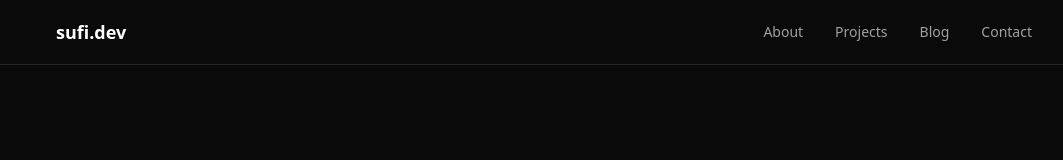
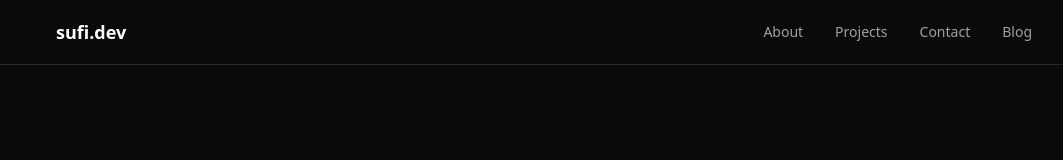
Before and after one commit to Sufiaqilah/my-portfolio, a Next.js app: page / in a window 1280 px wide. Shown: the top 160 px of the page, without its empty margins (96-1159 px from the left). Built offline with nearby package versions, Linux system fonts and the light colour scheme.

Commit message:
change sidebar

```diff
--- a/app/components/Navbar.tsx
+++ b/app/components/Navbar.tsx
@@ -6,8 +6,8 @@ export default function Navbar() {
         <div className="flex gap-8 text-sm text-neutral-400">
           <a href="#about" className="hover:text-white transition-colors">About</a>
           <a href="#projects" className="hover:text-white transition-colors">Projects</a>
-          <a href="#blog" className="hover:text-white transition-colors">Blog</a>
-          <a href="#contact" className="hover:text-white transition-colors">Contact</a>
+           <a href="#contact" className="hover:text-white transition-colors">Contact</a>
+           <a href="#blog" className="hover:text-white transition-colors">Blog</a>
         </div>
       </div>
     </nav>
```
